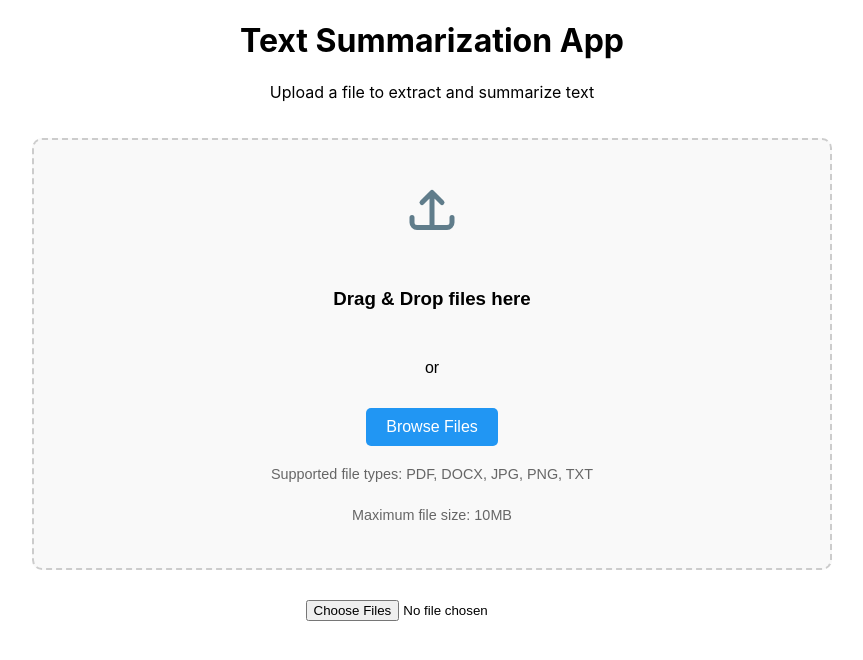
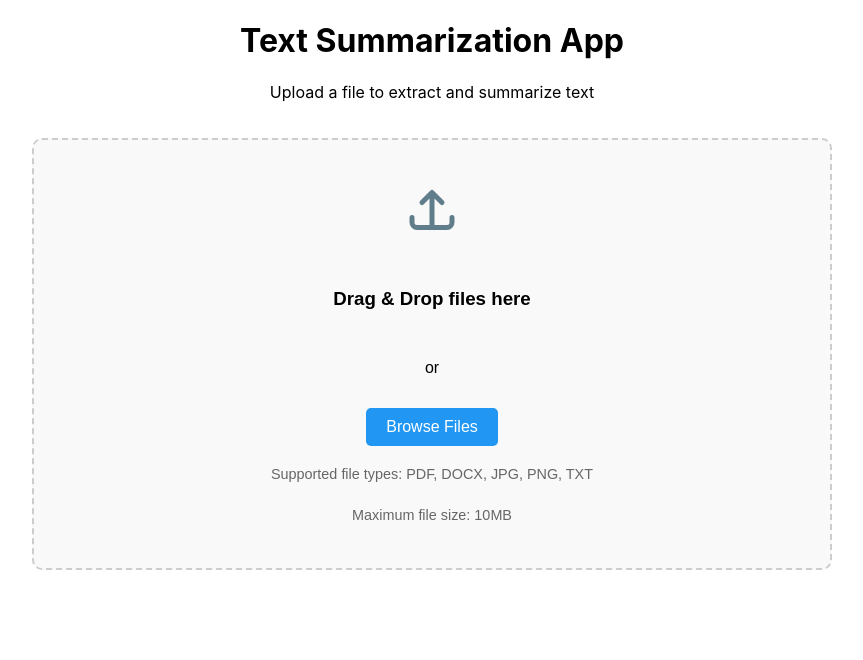
Before and after one commit to Nightfall2318/text-summary-app, a React (Create React App) app in the folder text-summary-app/: page / in a window 1280 px wide. Shown: the top 660 px of the page, without its empty margins (208-1071 px from the left). Built offline with nearby package versions, Linux system fonts and the light colour scheme.

Commit message:
remove old file upload UI

```diff
--- a/text-summary-app/src/components/FileUploader.js
+++ b/text-summary-app/src/components/FileUploader.js
@@ -667,14 +667,6 @@ export default function FileUploader() {
       {/* Drag & Drop Zone */}
       <DragDropZone onFilesSelected={handleFilesFromDragDrop} />
 
-      {/* Classic file input as backup */}
-      <input
-        type="file"
-        onChange={handleFileChange}
-        multiple
-        className="file-input"
-      />
-
       {/* Error display */}
       {errors.length > 0 && (
         <div className="error-container">
```
